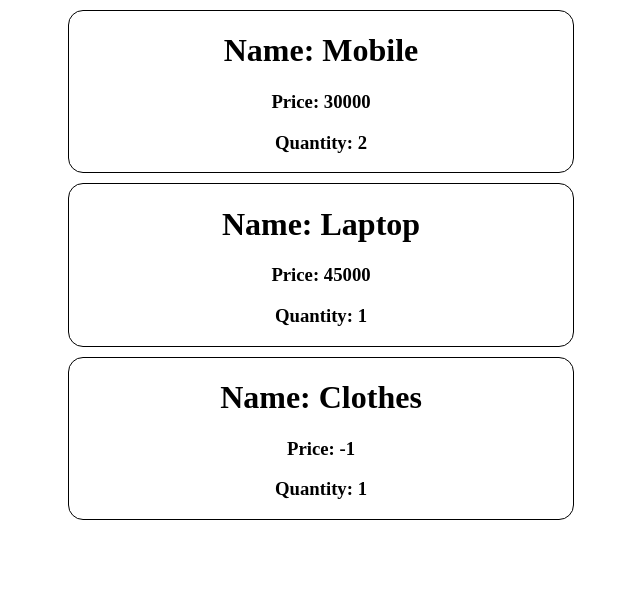
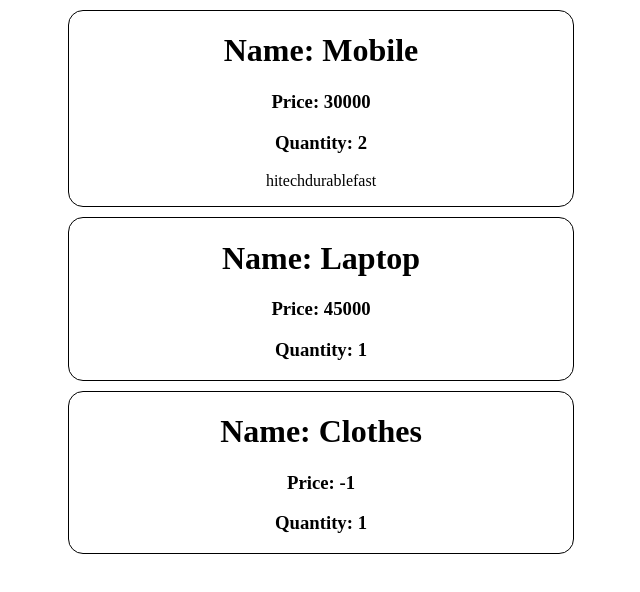
Before and after one commit to abhiii-raj/React, a React (Vite) app in the folder React2/: page / in a window 1280 px wide. Shown: the top 592 px of the page, without its empty margins (319-959 px from the left). Built offline with nearby package versions, Linux system fonts and the light colour scheme.

Commit message:
passingArrays

```diff
--- a/React2/src/Product.jsx
+++ b/React2/src/Product.jsx
@@ -1,11 +1,12 @@
 import "./Product.css"
 
-function Product({title, price = -1, quantity}){
+function Product({title, price = -1, quantity, features}){
     return (
         <div className="Product">
             <h1>Name: {title}</h1>
             <h3>Price: {price}</h3>
             <h3>Quantity: {quantity}</h3>
+            <p>{features}</p>
         </div>
     )
 }
--- a/React2/src/ProductList.jsx
+++ b/React2/src/ProductList.jsx
@@ -1,11 +1,25 @@
 import Product from "./Product.jsx"
 
 function ProductList(){
+    // let features = ["hitech", "durable", "fast"];
     return (
         <>
-            <Product title="Mobile" price={30000} quantity={2}/>
-            <Product title="Laptop" price={45000} quantity={1} />
-            <Product title="Clothes" quantity={1}/>
+            <Product
+                title="Mobile"
+                price={30000}
+                quantity={2}
+                // features = {features}
+                features = {["hitech", "durable", "fast"]}
+            />
+            <Product
+                title="Laptop"
+                price={45000}
+                quantity={1}
+            />
+            <Product
+                title="Clothes"
+                quantity={1}
+            />
         </>
     )
 }
```
